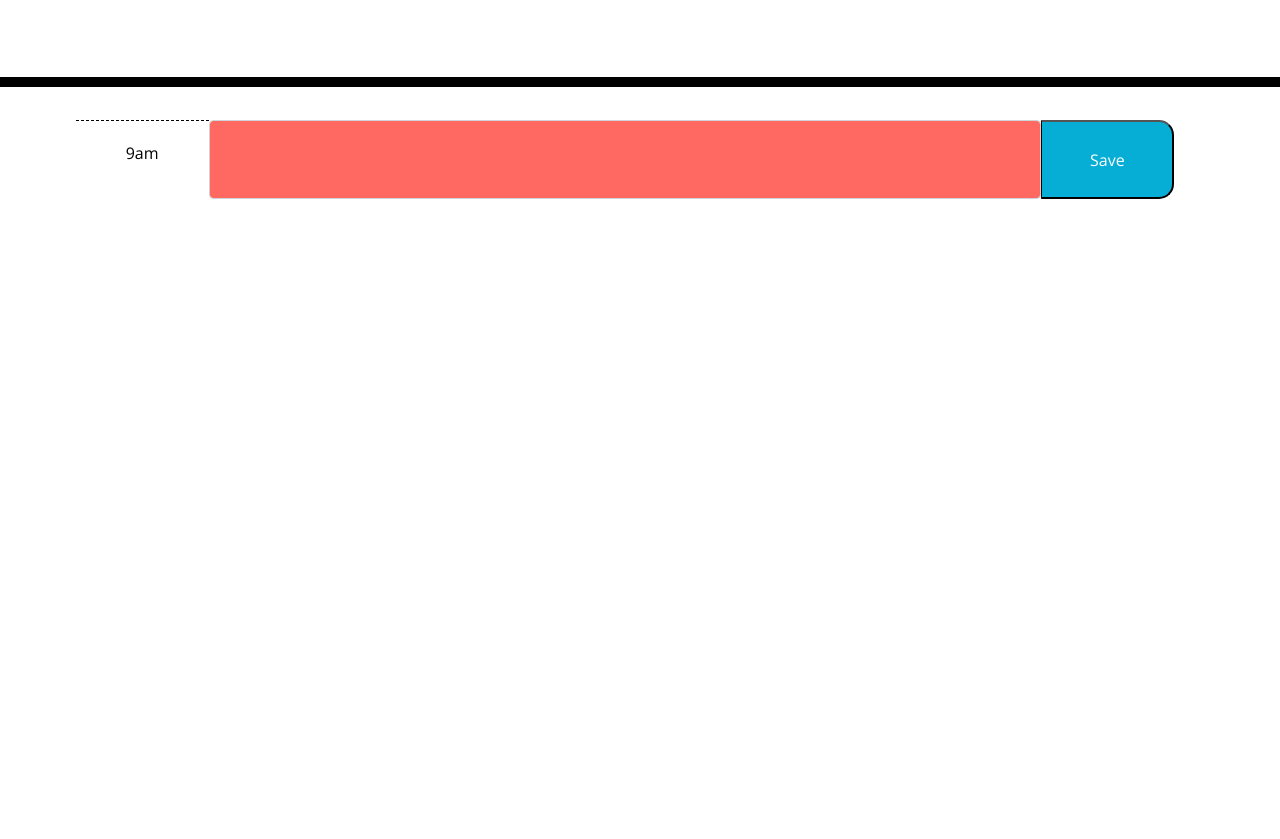
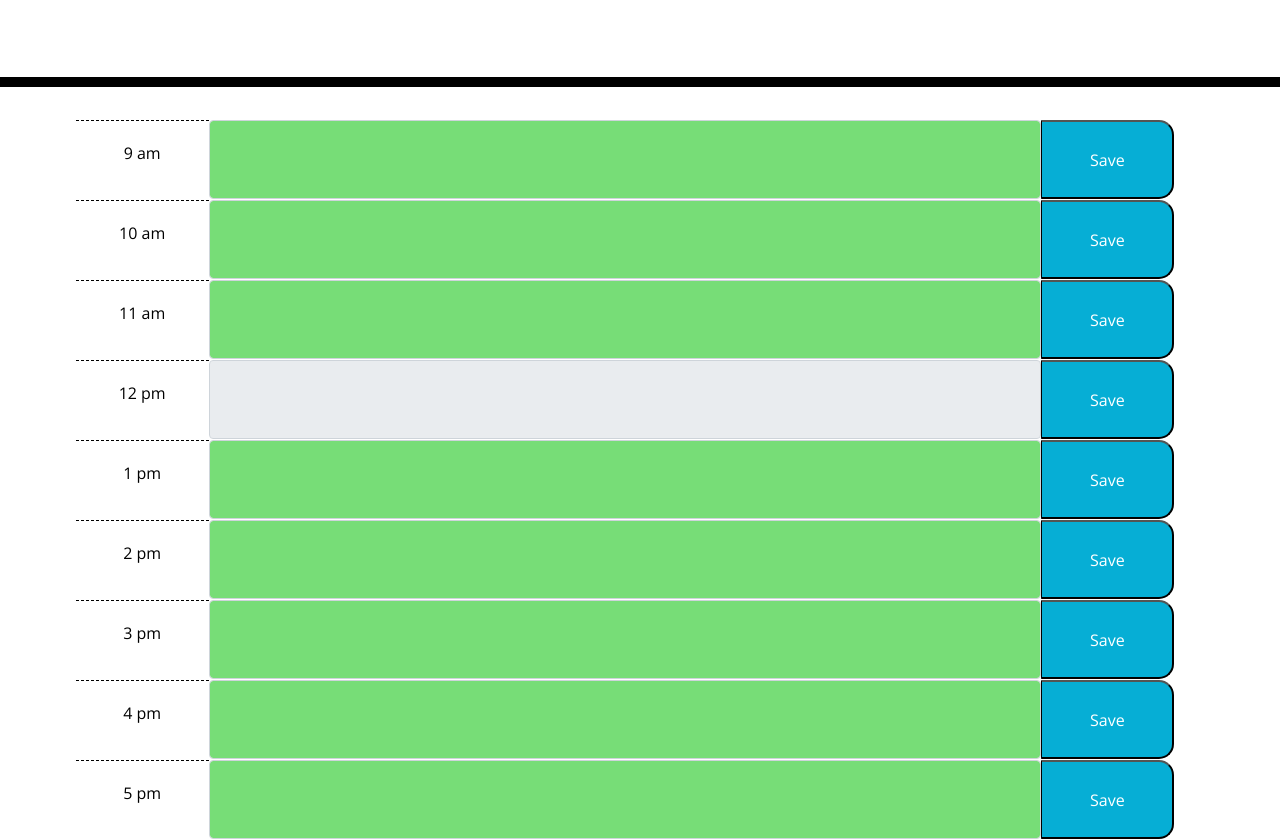
Before and after one commit to V1brance/work-day-planner, a plain HTML site: page Develop/index.html in a window 1280 px wide. Shown: the part 181-1020 px from the top of the page. Before the commit the page ends 800 px from the top, so only its background shows below. Drawn offline with nearby package versions, Linux system fonts and the light colour scheme.

Commit message:
Added all timeslots, moment library utilized, page now shows timeblocks with proper class for past, present, future

```diff
--- a/Develop/index.html
+++ b/Develop/index.html
@@ -29,13 +29,149 @@
       <p id="currentDay" class="lead"></p>
     </header>
     <div class="container d-flex flex-column">
-      <div class="row timeslot d-flex w-100 justify-content-center align-content-stretch time-block">
-        <p class="hour pt-4" style="width:12%">9am</p>
+      <div
+        class="row timeslot d-flex w-100 justify-content-center align-content-stretch time-block"
+      >
+        <p class="hour pt-4" style="width: 12%">9 am</p>
         <div class="d-flex form-group h-100 w-75 m-0 align-content-stretch">
-          <input type="event" class="form-control present h-100" id="event-area">
+          <input
+            type="event"
+            class="form-control h-100 present"
+            id="9-event-area"
+            placeholder=""
+          />
         </div>
-        <button class='saveBtn'>Save</button>
+        <button class="saveBtn" id="9-">Save</button>
       </div>
+    </div>
+    <div class="container d-flex flex-column">
+      <div
+        class="row timeslot d-flex w-100 justify-content-center align-content-stretch time-block"
+      >
+        <p class="hour pt-4" style="width: 12%">10 am</p>
+        <div class="d-flex form-group h-100 w-75 m-0 align-content-stretch">
+          <input
+            type="event"
+            class="form-control h-100 present"
+            id="10-event-area"
+            placeholder=""
+          />
+        </div>
+        <button class="saveBtn" id="10-">Save</button>
+      </div>
+    </div>
+    <div class="container d-flex flex-column">
+      <div
+        class="row timeslot d-flex w-100 justify-content-center align-content-stretch time-block"
+      >
+        <p class="hour pt-4" style="width: 12%">11 am</p>
+        <div class="d-flex form-group h-100 w-75 m-0 align-content-stretch">
+          <input
+            type="event"
+            class="form-control h-100 present"
+            id="11-event-area"
+            placeholder=""
+          />
+        </div>
+        <button class="saveBtn" id="11-">Save</button>
+      </div>
+    </div>
+    <div class="container d-flex flex-column">
+      <div
+        class="row timeslot d-flex w-100 justify-content-center align-content-stretch time-block"
+      >
+        <p class="hour pt-4" style="width: 12%">12 pm</p>
+        <div class="d-flex form-group h-100 w-75 m-0 align-content-stretch">
+          <input
+            type="event"
+            class="form-control h-100 present"
+            id="12-event-area"
+            placeholder=""
+          />
+        </div>
+        <button class="saveBtn" id="12-">Save</button>
+      </div>
+    </div>
+    <div class="container d-flex flex-column">
+      <div
+        class="row timeslot d-flex w-100 justify-content-center align-content-stretch time-block"
+      >
+        <p class="hour pt-4" style="width: 12%">1 pm</p>
+        <div class="d-flex form-group h-100 w-75 m-0 align-content-stretch">
+          <input
+            type="event"
+            class="form-control h-100 present"
+            id="1-event-area"
+            placeholder=""
+          />
+        </div>
+        <button class="saveBtn" id="1-">Save</button>
+      </div>
+    </div>
+    <div class="container d-flex flex-column">
+      <div
+        class="row timeslot d-flex w-100 justify-content-center align-content-stretch time-block"
+      >
+        <p class="hour pt-4" style="width: 12%">2 pm</p>
+        <div class="d-flex form-group h-100 w-75 m-0 align-content-stretch">
+          <input
+            type="event"
+            class="form-control h-100 present"
+            id="2-event-area"
+            placeholder=""
+          />
+        </div>
+        <button class="saveBtn" id="2-">Save</button>
+      </div>
+    </div>
+    <div class="container d-flex flex-column">
+      <div
+        class="row timeslot d-flex w-100 justify-content-center align-content-stretch time-block"
+      >
+        <p class="hour pt-4" style="width: 12%">3 pm</p>
+        <div class="d-flex form-group h-100 w-75 m-0 align-content-stretch">
+          <input
+            type="event"
+            class="form-control h-100 present"
+            id="3-event-area"
+            placeholder=""
+          />
+        </div>
+        <button class="saveBtn" id="3-">Save</button>
+      </div>
+    </div>
+    <div class="container d-flex flex-column">
+      <div
+        class="row timeslot d-flex w-100 justify-content-center align-content-stretch time-block"
+      >
+        <p class="hour pt-4" style="width: 12%">4 pm</p>
+        <div class="d-flex form-group h-100 w-75 m-0 align-content-stretch">
+          <input
+            type="event"
+            class="form-control h-100 present"
+            id="4-event-area"
+            placeholder=""
+          />
+        </div>
+        <button class="saveBtn" id="4-">Save</button>
+      </div>
+    </div>
+    <div class="container d-flex flex-column">
+      <div
+        class="row timeslot d-flex w-100 justify-content-center align-content-stretch time-block"
+      >
+        <p class="hour pt-4" style="width: 12%">5 pm</p>
+        <div class="d-flex form-group h-100 w-75 m-0 align-content-stretch">
+          <input
+            type="event"
+            class="form-control h-100 present"
+            id="5-event-area"
+            placeholder=""
+          />
+        </div>
+        <button class="saveBtn" id="5-">Save</button>
+      </div>
+    </div>
 
     <script src="https://cdnjs.cloudflare.com/ajax/libs/jquery/3.2.1/jquery.min.js"></script>
     <script src="https://cdnjs.cloudflare.com/ajax/libs/moment.js/2.24.0/moment.min.js"></script>
--- a/Develop/script.js
+++ b/Develop/script.js
@@ -1,4 +1,40 @@
-$(".saveBtn").on("click", function () {
-  var userInput = $("#event-area").text;
-  console.log(userInput);
+$(".saveBtn").on("click", function (event) {
+  var whichTime = $(event.target).attr("id");
+  var inputSelector = whichTime + "event-area";
+  var inputEvent = $("#" + inputSelector).val();
+  var savedEvent = localStorage.setItem(inputSelector, inputEvent);
+  refreshElements();
 });
+
+function refreshElements() {
+  $("input").each(function () {
+    var inputArea = $(this).attr("id");
+    console.log(inputArea);
+    var savedText = localStorage.getItem(inputArea);
+    $(this).attr("placeholder", savedText);
+    updateTime(inputArea);
+  });
+}
+
+function updateTime(timeSlot) {
+  var time = moment();
+  slotTime = parseInt(timeSlot.split("-")[0]);
+  if (slotTime > 6) {
+    slotTime += " am";
+  } else {
+    slotTime += " pm";
+  }
+  var slotMoment = moment(slotTime, "h a");
+  var timeDiff = time.diff(slotMoment, "hours");
+  var otherClasses = " form-control h-100";
+  if (timeDiff > 0) {
+    $("#" + timeSlot).attr("class", "past" + otherClasses);
+    $("#" + timeSlot).prop("disabled", true);
+  } else if (timeDiff < 0) {
+    $("#" + timeSlot).attr("class", "future" + otherClasses);
+  } else {
+    $("#" + timeSlot).attr("class", "present" + otherClasses);
+  }
+}
+
+refreshElements();
```
